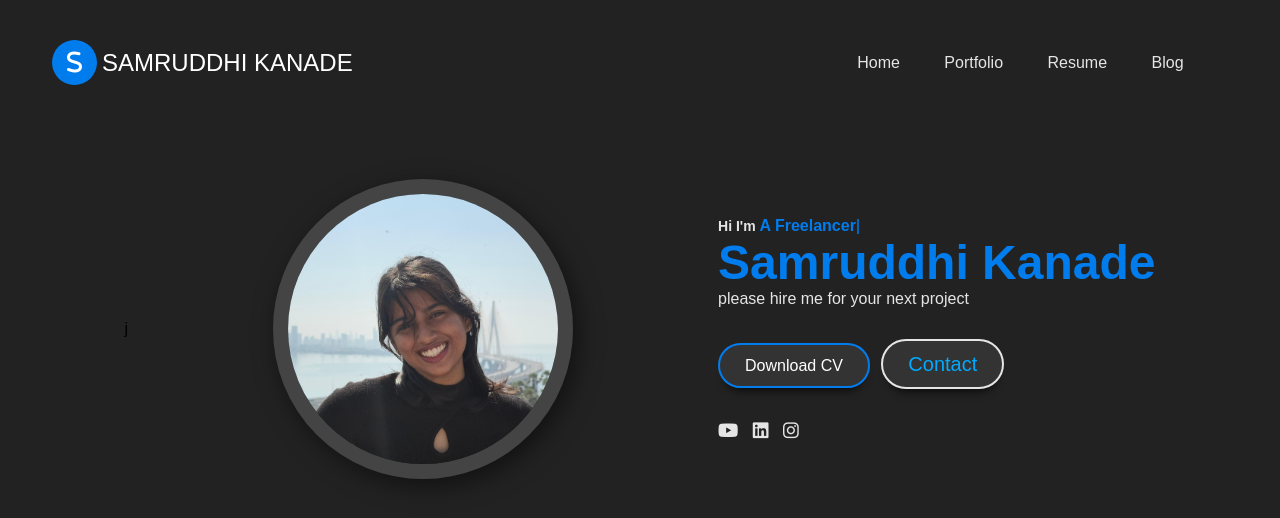
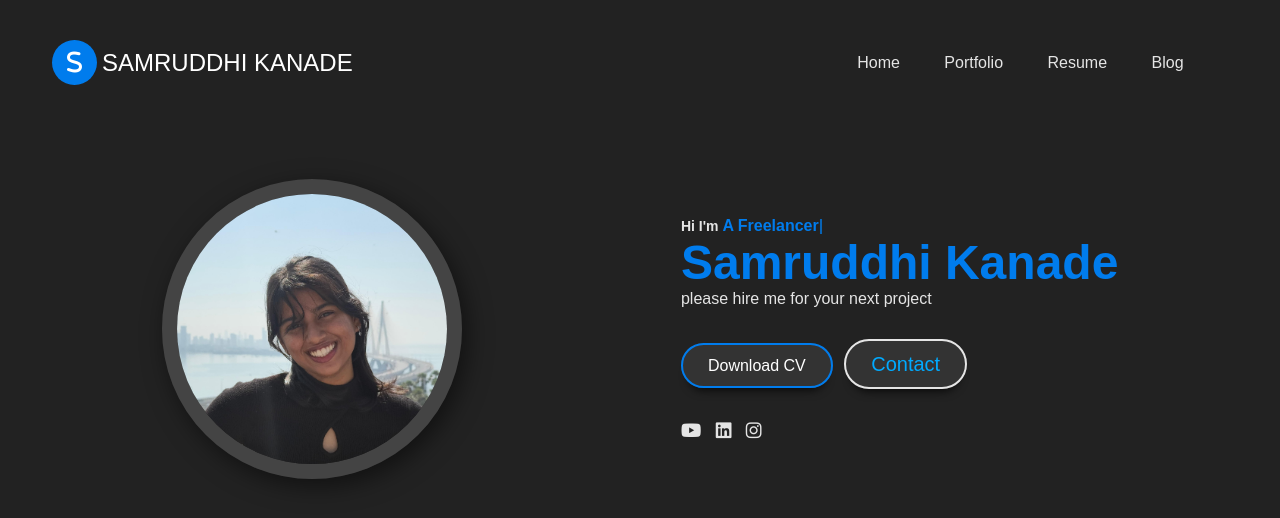
Before and after one commit to samruddhikanade/portfolio, a plain HTML site: page index.html in a window 1280 px wide. Drawn offline with nearby package versions, Linux system fonts and the light colour scheme.

Commit message:
Update index.html

```diff
--- a/index.html
+++ b/index.html
@@ -34,7 +34,7 @@
                     </ul>
                 </nav>
             </header>
-            <div class="container">j
+            <div class="container">
                  <div class="hero-pic">
                     <img src="avatar.jpg" alt="profile pic">
                  </div>
```
